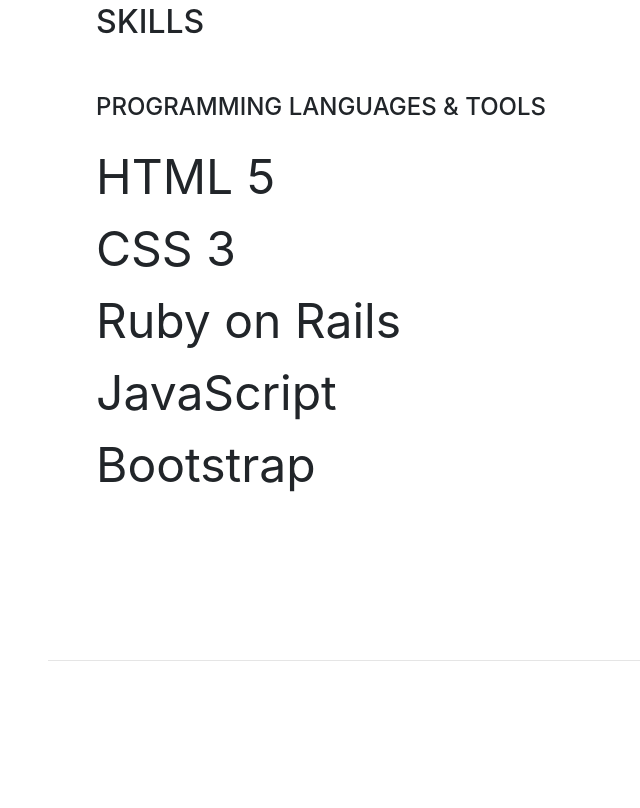
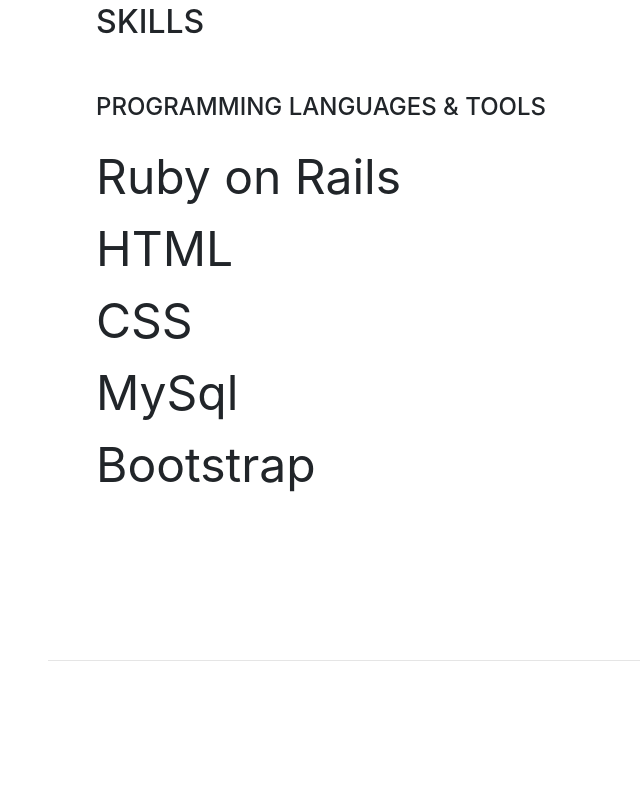
Before and after one commit to nbknight-zz/nbknight, a website with bundled scripts: page index.html in a window 1280 px wide. Shown: the part 3012-3820 px from the top of the page, without its empty margins (224-864 px from the left). Built offline with nearby package versions, Linux system fonts and the light colour scheme; a web font is replaced by a local one.

```diff
--- a/index.html
+++ b/index.html
@@ -201,16 +201,16 @@
           <div class="subheading mb-3">Programming Languages &amp; Tools</div>
           <ul class="list-inline dev-icons">
             <li>
-              HTML 5
-            </li>
-            <li>
-              CSS 3
-            </li>
-            <li>
               Ruby on Rails
             </li>
             <li>
-              JavaScript
+              HTML
+            </li>
+            <li>
+              CSS
+            </li>
+            <li>
+              MySql
             </li>
             <li>
               Bootstrap
@@ -265,8 +265,6 @@
               <i class="fa-li fa fa-certificate text-primary"></i>
               Microsoft Excel 2013</li>
               <li>
-              <i class="fa-li fa fa-certificate text-primary"></i>
-              Microsoft Word 2013</li>
 
           </ul>
         </div>
```
